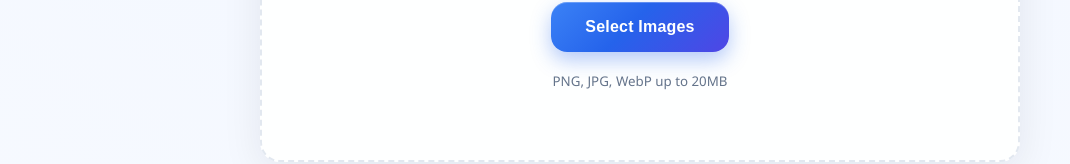
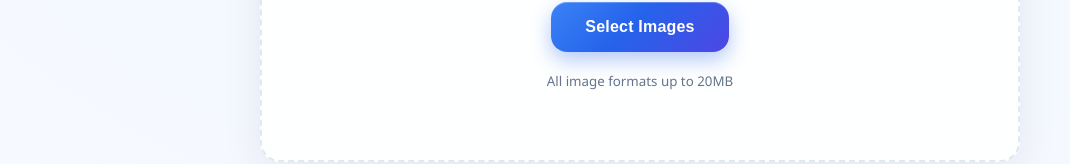
Before and after one commit to berkozturkawsdev/webp-converter, a React (Vite) app: page / in a window 1280 px wide. Shown: the part 768-932 px from the top of the page, without its empty margins (0-1070 px from the left). Built offline with nearby package versions, Linux system fonts and the light colour scheme.

Commit message:
fix selector image types

```diff
--- a/src/UploadBox.tsx
+++ b/src/UploadBox.tsx
@@ -70,7 +70,7 @@ export default function UploadBox({
       <input
         ref={fileInputRef}
         type="file"
-        accept="image/png,image/jpeg,image/webp"
+        accept="image/*"
         multiple
         hidden
         onChange={(e) => handleFiles(e.target.files)}
@@ -89,7 +89,7 @@ export default function UploadBox({
 
 
       <small>
-        PNG, JPG, WebP up to 20MB
+        All image formats up to 20MB
       </small>
 
     </div>
```
